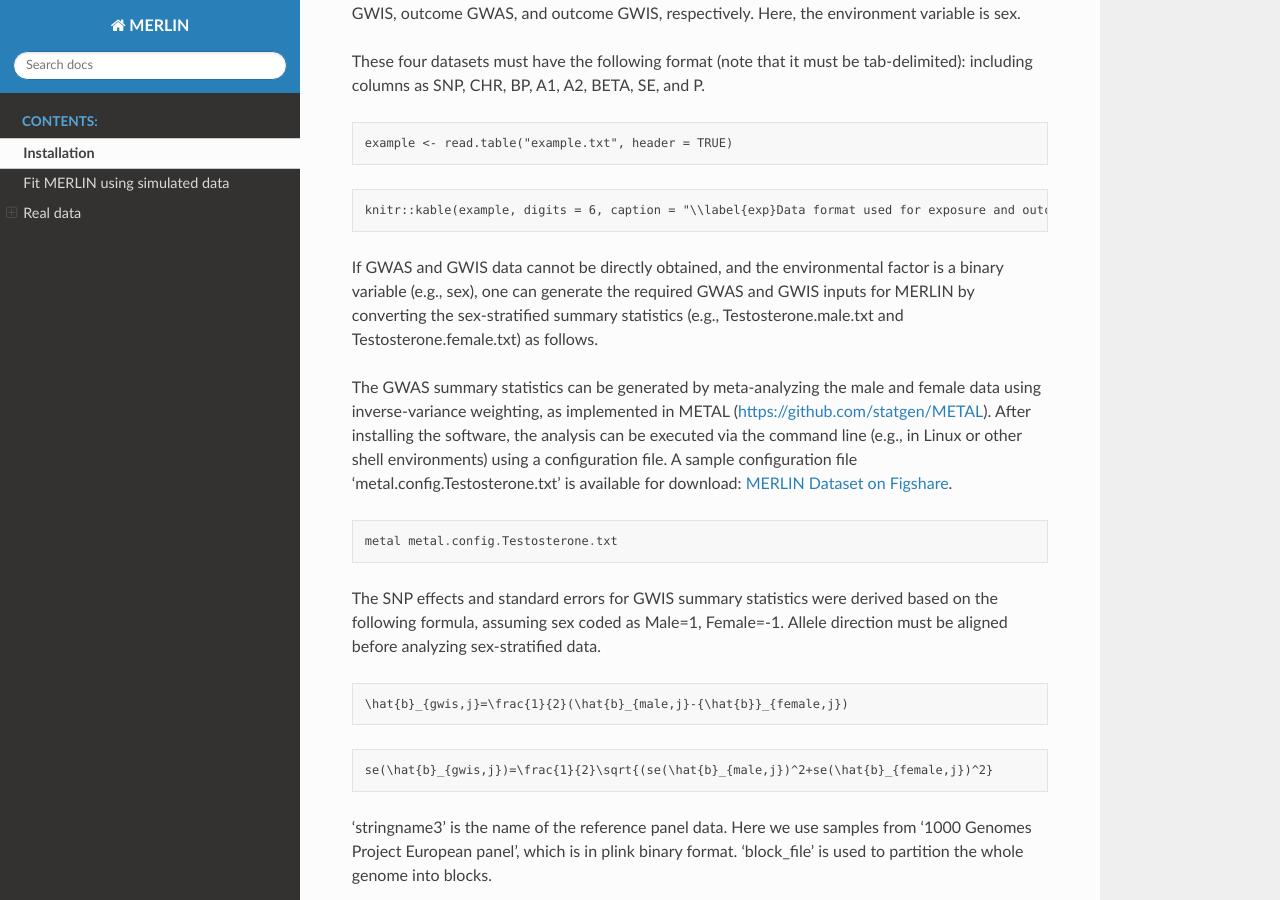
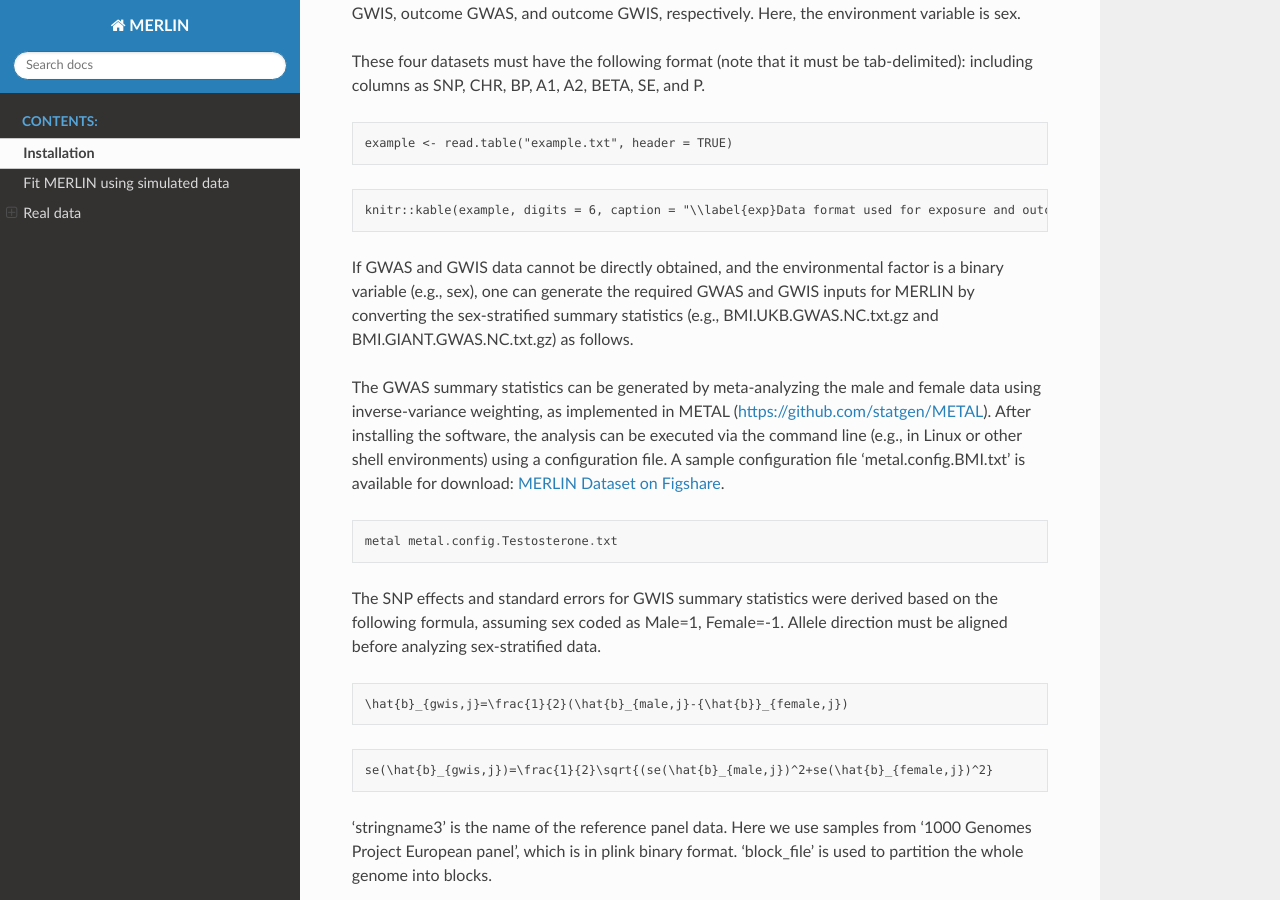
Before and after one commit to shilab-ecnu/MERLIN, a Sphinx documentation site: the page built from docs/source/MERLIN.md, in a window 1280 px wide and 900 px high, scrolled down 7187 px. Built offline with Sphinx 7.4.7 and the Read the Docs theme 3.1.0, drawn with Linux system fonts in a browser that asks for light colours; some of the changed text lies outside the part shown.

Commit message:
Update MERLIN.md

````diff
--- a/docs/source/MERLIN.md
+++ b/docs/source/MERLIN.md
@@ -347,9 +347,9 @@ knitr::kable(example, digits = 6, caption = "\\label{exp}Data format used for ex
 ```
 
 
-If GWAS and GWIS data cannot be directly obtained, and the environmental factor is a binary variable (e.g., sex), one can generate the required GWAS and GWIS inputs for MERLIN by converting the sex-stratified summary statistics (e.g., Testosterone.male.txt and Testosterone.female.txt) as follows.
+If GWAS and GWIS data cannot be directly obtained, and the environmental factor is a binary variable (e.g., sex), one can generate the required GWAS and GWIS inputs for MERLIN by converting the sex-stratified summary statistics (e.g., BMI.UKB.GWAS.NC.txt.gz and BMI.GIANT.GWAS.NC.txt.gz) as follows.
 
-The GWAS summary statistics can be generated by meta-analyzing the male and female data using inverse-variance weighting, as implemented in METAL (<a href="https://github.com/statgen/METAL">https://github.com/statgen/METAL</a>).  After installing the software, the analysis can be executed via the command line (e.g., in Linux or other shell environments) using a configuration file. A sample configuration file 'metal.config.Testosterone.txt' is available for download: <a href="https://figshare.com/articles/dataset/Data_for_MERLIN/29910116">MERLIN Dataset on Figshare</a>.
+The GWAS summary statistics can be generated by meta-analyzing the male and female data using inverse-variance weighting, as implemented in METAL (<a href="https://github.com/statgen/METAL">https://github.com/statgen/METAL</a>).  After installing the software, the analysis can be executed via the command line (e.g., in Linux or other shell environments) using a configuration file. A sample configuration file 'metal.config.BMI.txt' is available for download: <a href="https://figshare.com/articles/dataset/Data_for_MERLIN/29910116">MERLIN Dataset on Figshare</a>.
 
 
 ```
````
Also changed, not shown: other parts of docs/source/MERLIN.md (+4 -4 lines).
